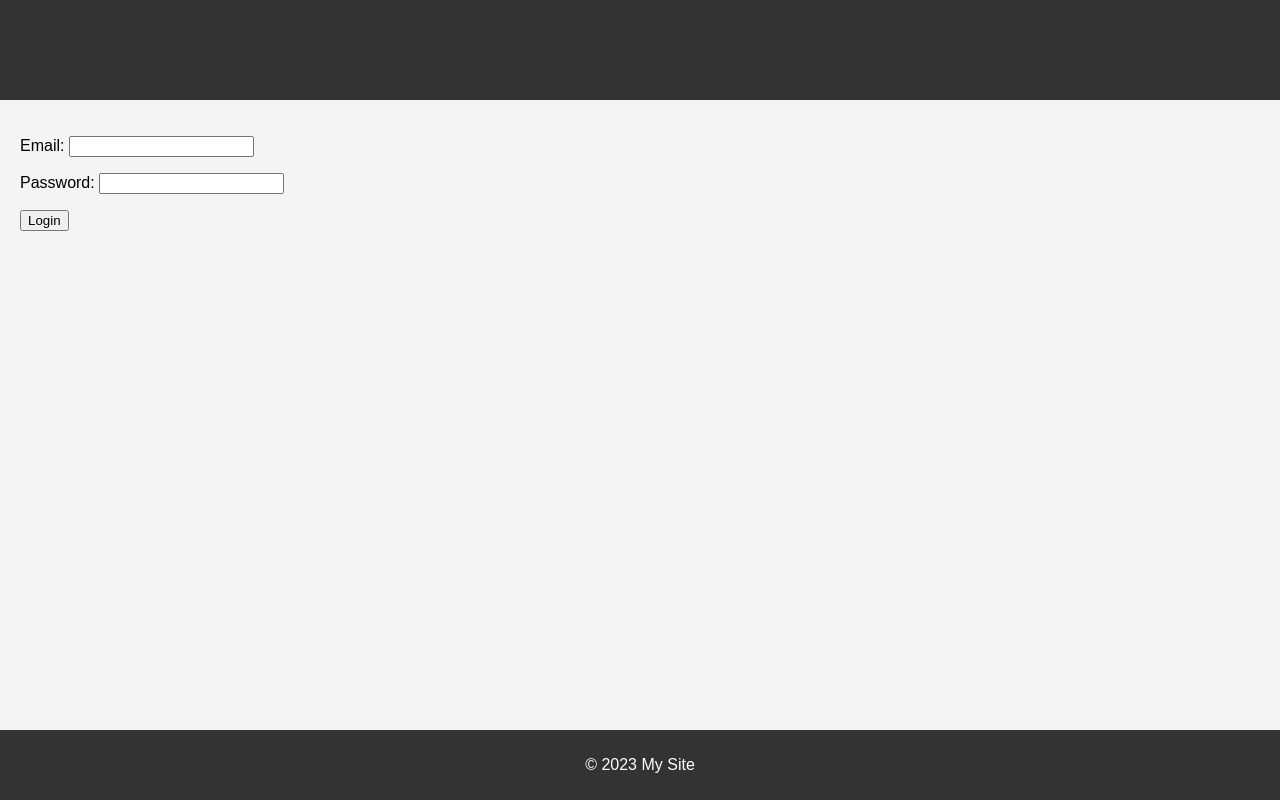
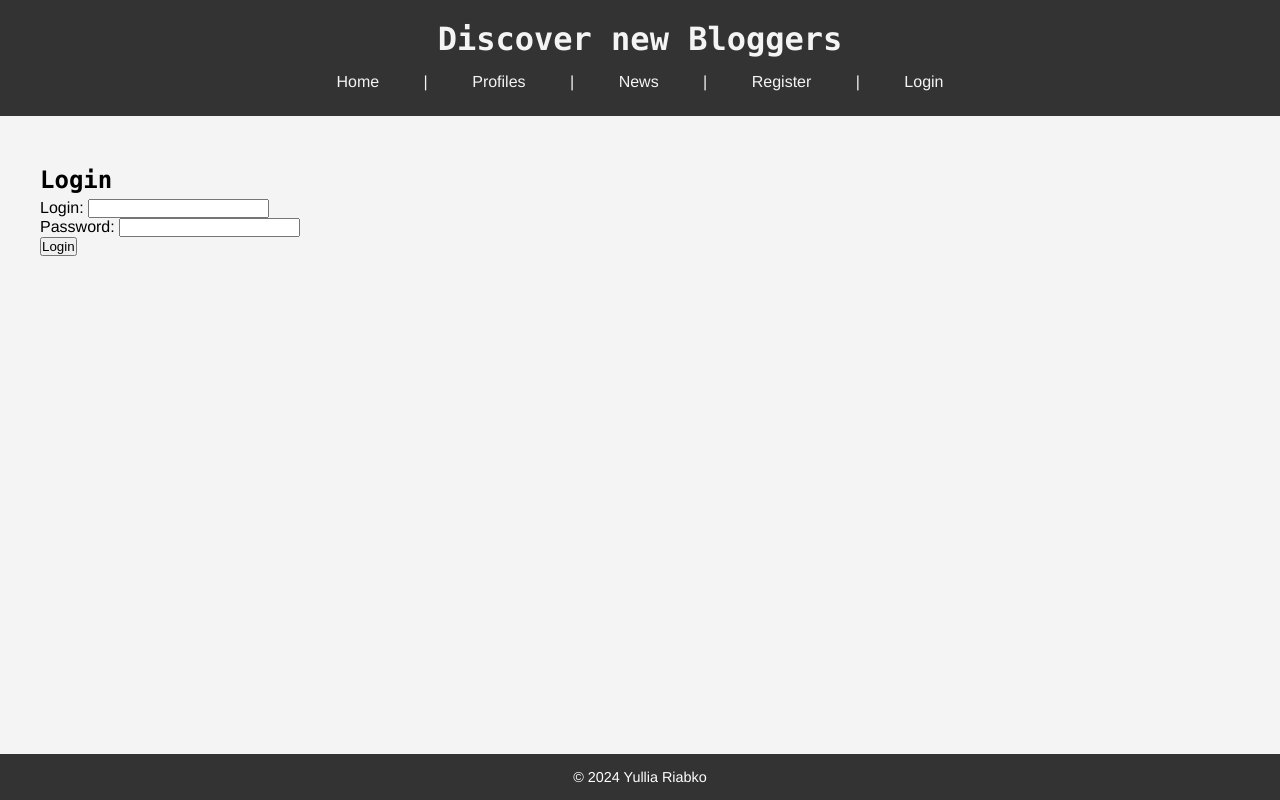
Before and after one commit to sigmapng/python-duikt-labs, a Django app: page /login/ in a window 1280 px wide. Run offline with Django 5.2, Linux system fonts and the light colour scheme.

Commit message:
styles and navigation added

```diff
--- a/third-year-labs/6th-independent-work/blogger_info/info_platform/forms.py
+++ b/third-year-labs/6th-independent-work/blogger_info/info_platform/forms.py
@@ -1,33 +1,22 @@
 from django import forms
+from django.db import models
 from .models import Blogger
+from datetime import date
 
 
-class BloggerRegistrationForm(forms.ModelForm):
-    class Meta:
-        model = Blogger
-        fields = ['name', 'category', 'description', 'social_links']
-        widgets = {
-            'name': forms.TextInput(attrs={'class': 'form-control'}),
-            'category': forms.TextInput(attrs={'class': 'form-control'}),
-            'description': forms.Textarea(attrs={'class': 'form-control'}),
-            'social_links': forms.TextInput(attrs={'class': 'form-control'}),
-        }
-
-    def clean(self):
-        cleaned_data = super().clean()
-        name = cleaned_data.get('name')
-        category = cleaned_data.get('category')
-
-        if not name:
-            self.add_error('name', 'This field is required.')
-
-        if not category:
-            self.add_error('category', 'This field is required.')
-        return cleaned_data
+class BloggerRegistrationForm(forms.Form):
+    login = forms.CharField(max_length=100)
+    password = forms.CharField(max_length=100)
+    name = forms.CharField(max_length=100)
+    description = forms.CharField(widget=forms.Textarea)
+    blog_category = forms.ChoiceField(
+        choices=[('tech', 'Tech'), ('lifestyle',
+                                    'Lifestyle'), ('food', 'Food')]
+    )
 
 
 class BloggerLoginForm(forms.Form):
-    email = forms.EmailField(widget=forms.EmailInput(
+    login = forms.EmailField(widget=forms.EmailInput(
         attrs={'class': 'form-control'}))
     password = forms.CharField(
         widget=forms.PasswordInput(attrs={'class': 'form-control'}))
--- a/third-year-labs/6th-independent-work/blogger_info/info_platform/models.py
+++ b/third-year-labs/6th-independent-work/blogger_info/info_platform/models.py
@@ -1,11 +1,12 @@
-# models.py
 from django.db import models
 
+
 class Blogger(models.Model):
+    login = models.CharField(max_length=100, default='default_login')
+    password = models.CharField(max_length=100, default='default_password')
     name = models.CharField(max_length=100)
     category = models.CharField(max_length=100)
     description = models.TextField()
-    social_links = models.JSONField()
 
     def __str__(self):
         return self.name
--- a/third-year-labs/6th-independent-work/blogger_info/info_platform/templates/base.html
+++ b/third-year-labs/6th-independent-work/blogger_info/info_platform/templates/base.html
@@ -8,19 +8,35 @@
   <meta name="viewport" content="width=device-width, initial-scale=1.0">
   <title>{% block title %}My Site{% endblock %}</title>
   <link rel="stylesheet" href="{% static 'css/style.css' %}">
+  <link rel="shortcut icon" href="{% static 'img/favicon.png' %}" type="image/x-icon">
   <script src="{% static 'js/script.js' %}" defer></script>
 </head>
 
 <body>
+  <div class="wrapper">
     <header>
-    <h1>My Blogger Info Site</h1>
+      <h1>Discover new Bloggers</h1>
+      <nav>
+        <ul>
+          <li><a href="{% url 'index' %}">Home</a></li>
+          <li>|</li>
+          <li><a href="{% url 'profile_list' %}">Profiles</a></li>
+          <li>|</li>
+          <li><a href="{% url 'news' %}">News</a></li>
+          <li>|</li>
+          <li><a href="{% url 'register_blogger' %}">Register</a></li>
+          <li>|</li>
+          <li><a href="{% url 'login_blogger' %}">Login</a></li>
+        </ul>
+      </nav>
     </header>
     <main>
       {% block content %}{% endblock %}
     </main>
     <footer>
-    <p>&copy; 2023 My Site</p>
+      <p>&copy; 2024 Yullia Riabko</p>
     </footer>
+  </div>
 </body>
 
 </html>
--- a/third-year-labs/6th-independent-work/blogger_info/info_platform/templates/login.html
+++ /dev/null
@@ -1,29 +0,0 @@
-<!-- login.html -->
-{% load static %}
-<!DOCTYPE html>
-<html lang="en">
-
-<head>
-  <meta charset="UTF-8">
-  <meta name="viewport" content="width=device-width, initial-scale=1.0">
-  <title>Login</title>
-  <link rel="stylesheet" href="{% static 'css/style.css' %}">
-</head>
-
-<body>
-  <header>
-    <h1>Login</h1>
-  </header>
-  <main>
-    <form method="post">
-      {% csrf_token %}
-      {{ form.as_p }}
-      <button type="submit" class="btn btn-primary">Login</button>
-    </form>
-  </main>
-  <footer>
-    <p>&copy; 2023 My Site</p>
-  </footer>
-</body>
-
-</html>
--- /dev/null
+++ b/third-year-labs/6th-independent-work/blogger_info/info_platform/templates/login_blogger.html
@@ -0,0 +1,17 @@
+<!-- login_blogger.html -->
+{% extends 'base.html' %}
+
+{% block title %}Login{% endblock %}
+
+{% block content %}
+<main>
+  <div class="container">
+    <h2>Login</h2>
+    <form method="post">
+      {% csrf_token %}
+      {{ form.as_p }}
+      <button type="submit">Login</button>
+    </form>
+  </div>
+</main>
+{% endblock %}
--- a/third-year-labs/6th-independent-work/blogger_info/info_platform/templates/profile_detail.html
+++ b/third-year-labs/6th-independent-work/blogger_info/info_platform/templates/profile_detail.html
@@ -7,5 +7,4 @@
 <h2>{{ blogger.name }}</h2>
 <p>{{ blogger.description }}</p>
 <p>Category: {{ blogger.category }}</p>
-<p>Social Links: {{ blogger.social_links }}</p>
 {% endblock %}
--- a/third-year-labs/6th-independent-work/blogger_info/info_platform/templates/profile_list.html
+++ b/third-year-labs/6th-independent-work/blogger_info/info_platform/templates/profile_list.html
@@ -4,10 +4,14 @@
 {% block title %}Profiles{% endblock %}
 
 {% block content %}
+<main>
+    <div class="container">
         <h2>Bloggers</h2>
         <ul>
           {% for blogger in bloggers %}
           <li><a href="{% url 'profile_detail' blogger.id %}">{{ blogger.name }}</a></li>
           {% endfor %}
         </ul>
+    </div>
+</main>
 {% endblock %}
--- a/third-year-labs/6th-independent-work/blogger_info/info_platform/urls.py
+++ b/third-year-labs/6th-independent-work/blogger_info/info_platform/urls.py
@@ -8,5 +8,6 @@ urlpatterns = [
          views.profile_detail, name='profile_detail'),
     path('news/', views.news, name='news'),
     path('register/', views.register_blogger, name='register_blogger'),
+    path('success/', views.success, name='success'),
     path('login/', views.login_blogger, name='login_blogger'),
 ]
--- a/third-year-labs/6th-independent-work/blogger_info/info_platform/views.py
+++ b/third-year-labs/6th-independent-work/blogger_info/info_platform/views.py
@@ -28,12 +28,22 @@ def news(request):
     return HttpResponseRedirect('/')
 
 
+def success(request):
+    return render(request, 'success.html')
+
+
 def register_blogger(request):
     if request.method == 'POST':
         form = BloggerRegistrationForm(request.POST)
         if form.is_valid():
-            form.save()
-            return redirect('profile_list')
+            Blogger.objects.create(
+                login=form.cleaned_data['login'],
+                password=form.cleaned_data['password'],
+                name=form.cleaned_data['name'],
+                description=form.cleaned_data['description'],
+                category=form.cleaned_data['blog_category'],
+            )
+            return redirect('success')
     else:
         form = BloggerRegistrationForm()
     return render(request, 'register_blogger.html', {'form': form})
@@ -53,4 +63,4 @@ def login_blogger(request):
                 form.add_error(None, 'Invalid email or password')
     else:
         form = BloggerLoginForm()
-    return render(request, 'login.html', {'form': form})
+    return render(request, 'login_blogger.html', {'form': form})
--- a/third-year-labs/6th-independent-work/blogger_info/static/css/style.css
+++ b/third-year-labs/6th-independent-work/blogger_info/static/css/style.css
@@ -1,46 +1,56 @@
 /* style.css */
-body {
-    font-family: Arial, sans-serif;
+* {
   margin: 0;
   padding: 0;
+  box-sizing: border-box;
+}
+
+body {
+  font-family: Helvetica, sans-serif;
   background-color: #f4f4f4;
+  font-size: 1rem;
+}
+
+.wrapper {
+  display: flex;
+  flex-direction: column;
+  min-height: 100vh;
 }
 
 header {
+  display: flex;
+  flex-direction: column;
+  align-items: center;
+  justify-content: center;
   background-color: #333;
-    color: #fff;
+  color: #f4f4f4;
   padding: 10px 0;
-    text-align: center;
 }
 
 main {
+  flex: 1;
   padding: 20px;
 }
 
 footer {
+  display: flex;
+  flex-direction: column;
+  align-items: center;
   background-color: #333;
   color: #fff;
-    text-align: center;
-    padding: 10px 0;
-    position: fixed;
-    bottom: 0;
-    width: 100%;
+  font-size: 0.9rem;
+  padding: 15px 0;
 }
 
-h1, h2 {
-    color: #333;
-}
-
-ul {
-    list-style-type: none;
-    padding: 0;
+:is(h1, h2, h3, h4, h5, h6) {
+  font-family: "Lucida Console", monospace;
+  margin: 10px 0 5px;
 }
 
 li {
   background-color: #fff;
   margin: 5px 0;
   padding: 10px;
-    border: 1px solid #ddd;
 }
 
 a {
@@ -51,3 +61,25 @@ a {
 a:hover {
   text-decoration: underline;
 }
+
+header nav {
+  display: flex;
+  justify-content: center;
+  margin: 10px 0 15px;
+}
+
+header nav ul {
+  list-style: none;
+  padding: 0;
+}
+
+header nav ul li {
+  display: inline;
+  margin: 0 10px;
+  background-color: #333;
+}
+
+header nav ul li a {
+  color: #f4f4f4;
+  text-decoration: none;
+}
```
Also changed, not shown: third-year-labs/6th-independent-work/blogger_info/info_platform/templates/success.html (added, +13 -0 lines), third-year-labs/6th-independent-work/blogger_info/db.sqlite3, third-year-labs/6th-independent-work/blogger_info/info_platform/migrations/0001_initial.py. Lines whose indentation alone changed are shown as unchanged.
